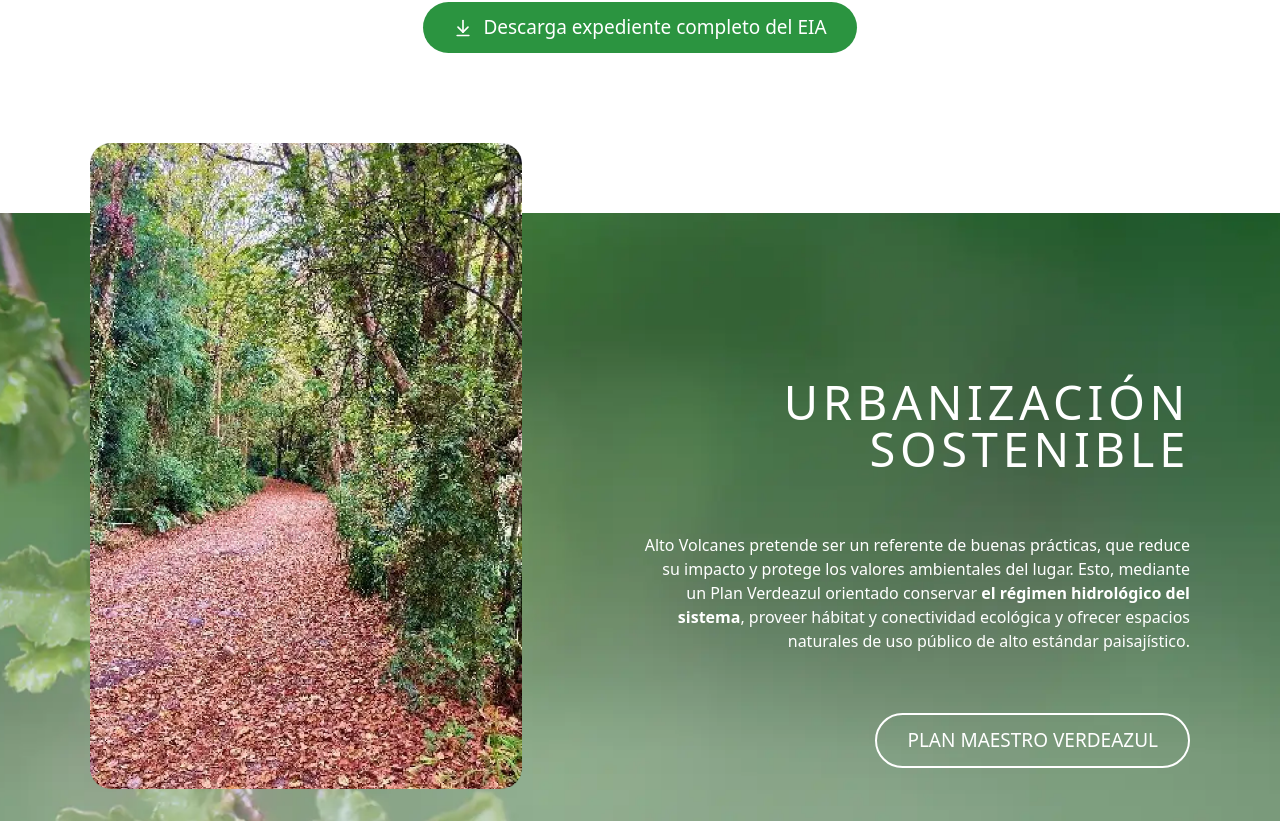
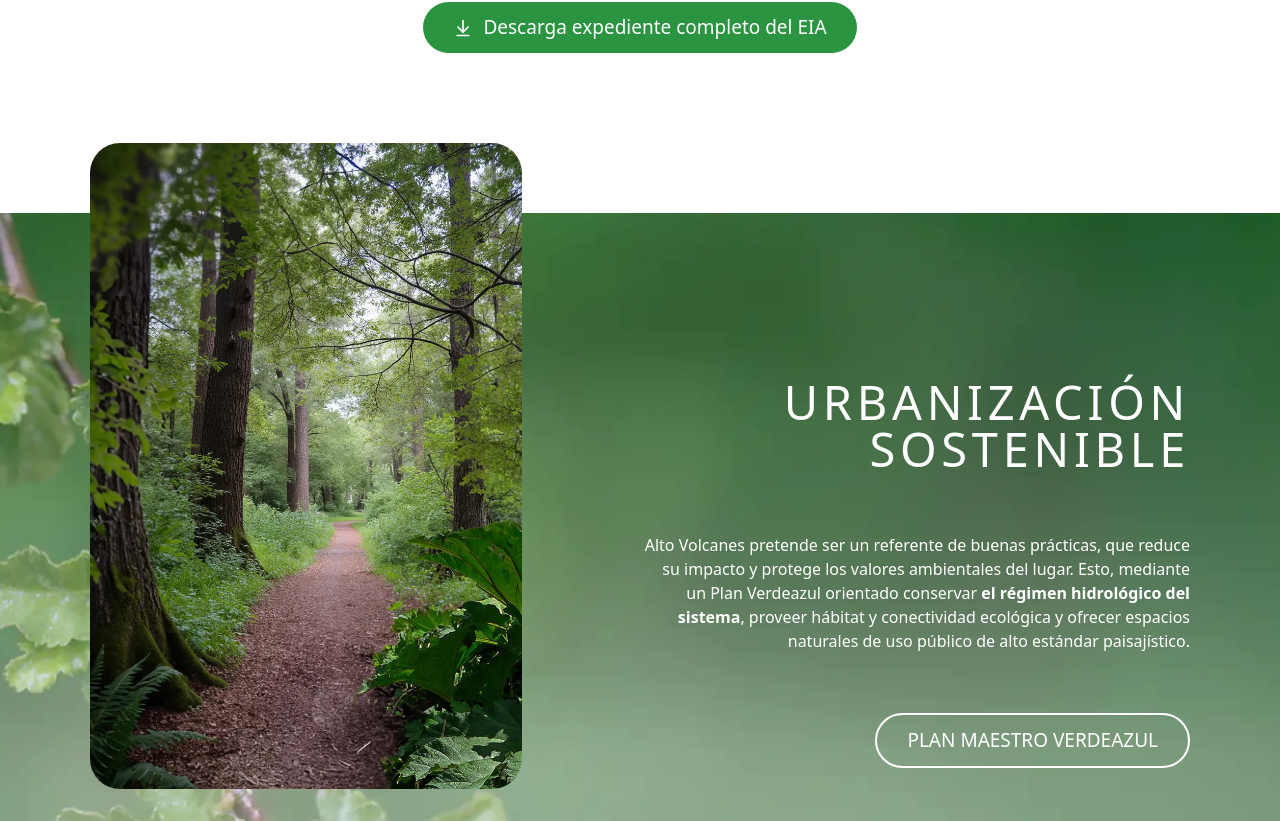
Before and after one commit to edgardo-indaga/alto-volcanes, a Next.js app: page / in a window 1280 px wide. Shown: the part 2959-3780 px from the top of the page. Built offline with nearby package versions, Linux system fonts and the light colour scheme.

Commit message:
Tarea: Correcciones Fecha: 13-10-2024 Versión: 2.6

```diff
--- a/src/app/page.js
+++ b/src/app/page.js
@@ -20,7 +20,7 @@ export default function Home() {
     const photoProyecto = '/foto_proyecto.webp';
     const pinMapa = '/ubicacion.svg';
     const floresFondo = '/fondo-flores.webp';
-    const urbanizacionSostenible = '/urbanizacion-sostenible.webp';
+    const urbanizacionSostenible = '/urba-sostenible.webp';
     const timeLineMobile = '/mobile/timeline-alto-volcanes.webp';
 
     return (
@@ -165,7 +165,7 @@ export default function Home() {
                                 alt={'Urbanización Sostenible'}
                                 width={432}
                                 height={646}
-                                className="mt-[30px] h-auto w-[300px] sm:h-[646px] sm:w-[432px] md:mt-[-140px]"
+                                className="mt-[30px] h-auto w-[300px] sm:h-[646px] sm:w-[432px] md:mt-[-140px] rounded-[30px]"
                             />
                         </div>
                         <div className="order-1 mb-[30px] flex flex-col justify-center sm:order-2 sm:col-span-1 sm:mb-0 sm:items-end md:h-[580px]">
```
Also changed, not shown: public/urba-sostenible.webp (added).
